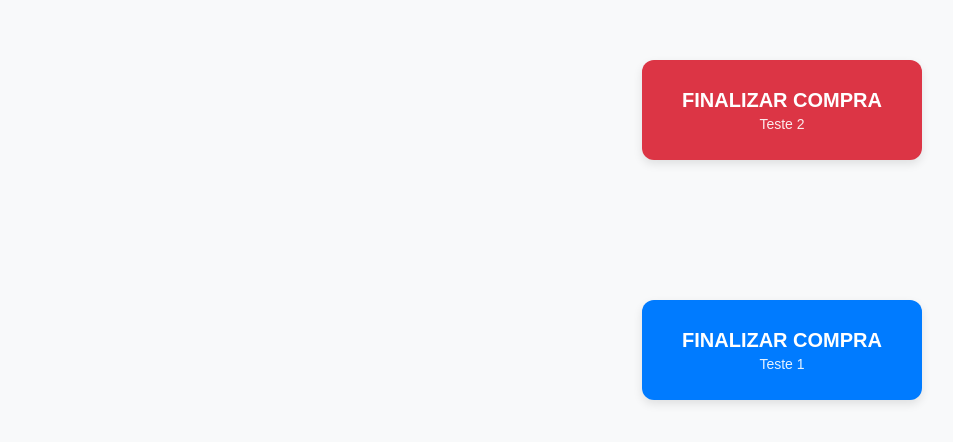
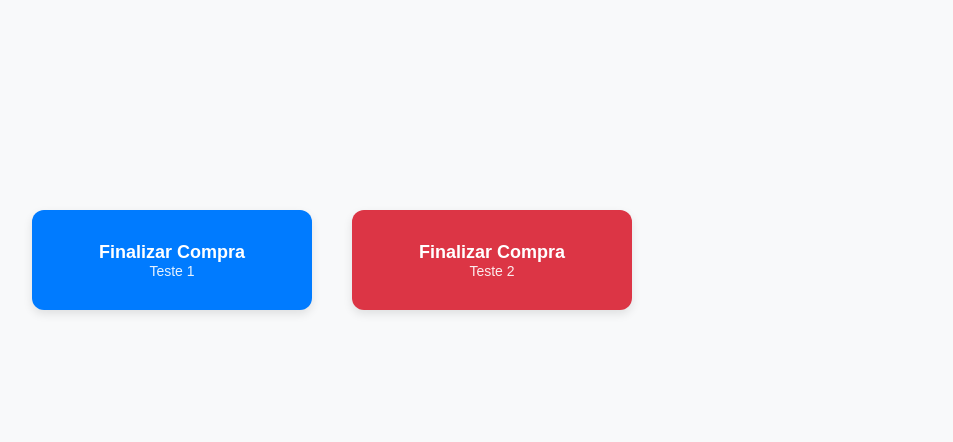
Before and after one commit to Victorhugowille/trabalho_ihc, a plain HTML site: page index.html in a window 1280 px wide. Shown: the part 140-582 px from the top of the page, without its empty margins (308-1261 px from the left). Drawn offline with Linux system fonts and the light colour scheme.

Commit message:
Botoes com mesmo tamanho

```diff
--- a/index.html
+++ b/index.html
@@ -3,7 +3,8 @@
 <head>
 <meta charset="UTF-8">
 <meta name="viewport" content="width=device-width, initial-scale=1.0">
-    <title>Experimento IHC - Teste de Preferência</title>
+<title>Experimento IHC</title>
+
 <style>
     body {
         margin: 0;
@@ -12,91 +13,112 @@
         justify-content: center;
         align-items: center;
         background-color: #f8f9fa;
-            font-family: 'Segoe UI', Tahoma, Geneva, Verdana, sans-serif;
-            overflow: hidden;
+        font-family: Arial, sans-serif;
     }
 
     #interface {
-            position: relative;
+        display: flex;
+        gap: 40px;
+        flex-wrap: wrap;
+        justify-content: center;
+        align-items: center;
         width: 100%;
-            height: 100%;
+        padding: 20px;
     }
 
-        /* Estilo IDÊNTICO para ambos os botões */
     .btn-exp {
         display: flex;
         flex-direction: column;
+        justify-content: center;
         align-items: center;
-            justify-content: center;
         border: none;
         cursor: pointer;
-            transition: all 0.2s;
+        transition: 0.2s;
         text-align: center;
-            /* Tamanho Padronizado */
-            width: 280px;
+
+        width: 90%;
+        max-width: 280px;
         height: 100px;
+
         border-radius: 12px;
         color: white;
         box-shadow: 0 4px 10px rgba(0,0,0,0.1);
     }
 
-        .btn-exp:active { transform: scale(0.95); }
-
-        .btn-title { font-size: 20px; font-weight: bold; text-transform: uppercase; }
-        .btn-subtitle { font-size: 14px; opacity: 0.9; margin-top: 4px; }
-
-        /* --- POSICIONAMENTO --- */
-
-        /* Botão A: Azul - Meio da Direita */
-        #btnA {
-            position: absolute;
-            right: 50px;
-            top: 55%; /* Um pouco abaixo do meio para dar espaço ao outro */
-            background-color: #007bff;
+    .btn-exp:active {
+        transform: scale(0.95);
     }
 
-        /* Botão B: Vermelho - Direita, um pouco para cima */
-        #btnB {
-            position: absolute;
-            right: 50px;
-            top: 25%; /* Posicionado na parte superior direita */
-            background-color: #dc3545;
+    .btn-title {
+        font-size: 18px;
+        font-weight: bold;
     }
 
-        /* Tela de Sucesso */
+    .btn-subtitle {
+        font-size: 14px;
+        opacity: 0.9;
+    }
+
+    .azul { background-color: #007bff; }
+    .vermelho { background-color: #dc3545; }
+
     #sucesso {
         display: none;
         text-align: center;
     }
-        .check { font-size: 70px; color: #28a745; }
+
+    .check {
+        font-size: 60px;
+        color: #28a745;
+    }
 </style>
 </head>
+
 <body>
 
-    <div id="interface">
-        <button id="btnB" class="btn-exp" onclick="enviar('B')">
-            <span class="btn-title">Finalizar Compra</span>
-            <span class="btn-subtitle">Teste 2</span>
-        </button>
-
-        <button id="btnA" class="btn-exp" onclick="enviar('A')">
-            <span class="btn-title">Finalizar Compra</span>
-            <span class="btn-subtitle">Teste 1</span>
-        </button>
-    </div>
+<div id="interface"></div>
 
 <div id="sucesso">
     <div class="check">✓</div>
     <h2>Escolha Registrada!</h2>
-        <p>Obrigado por participar do experimento.</p>
+    <p>Obrigado por participar.</p>
 </div>
 
 <script>
+    const inicio = Date.now();
+
+    const FORM_ID = "1FAIpQLSeA-8h7IE_wl4i1lrtlKHdD1Xcj_0mx3IbfDDGjZ3nHhFmmiQ";
+    const ENTRY_ESCOLHA = "1295212732";
+    const ENTRY_TEMPO = "1234567890"; // coloque o ID real do campo tempo
+
+    const opcoes = [
+        { id: "A", classe: "azul", subtitulo: "Teste 1" },
+        { id: "B", classe: "vermelho", subtitulo: "Teste 2" }
+    ];
+
+    // 🔀 Randomiza ordem (importante para experimento)
+    opcoes.sort(() => Math.random() - 0.5);
+
+    const container = document.getElementById("interface");
+
+    opcoes.forEach(op => {
+        const btn = document.createElement("button");
+        btn.className = `btn-exp ${op.classe}`;
+
+        btn.innerHTML = `
+            <span class="btn-title">Finalizar Compra</span>
+            <span class="btn-subtitle">${op.subtitulo}</span>
+        `;
+
+        btn.onclick = () => enviar(op.id);
+
+        container.appendChild(btn);
+    });
+
     function enviar(escolha) {
-            const FORM_ID = "1FAIpQLSeA-8h7IE_wl4i1lrtlKHdD1Xcj_0mx3IbfDDGjZ3nHhFmmiQ";
-            const ENTRY_ID = "1295212732";
+        const tempo = Date.now() - inicio;
 
-            const url = `https://docs.google.com/forms/d/e/${FORM_ID}/formResponse?entry.${ENTRY_ID}=${escolha}&submit=Submit`;
+        const url = `https://docs.google.com/forms/d/e/${FORM_ID}/formResponse?entry.${ENTRY_ESCOLHA}=${escolha}&entry.${ENTRY_TEMPO}=${tempo}&submit=Submit`;
 
         fetch(url, { mode: 'no-cors' }).then(() => {
             document.getElementById('interface').style.display = 'none';
@@ -104,5 +126,6 @@
         });
     }
 </script>
+
 </body>
 </html>
```
Lines whose indentation alone changed are shown as unchanged.
